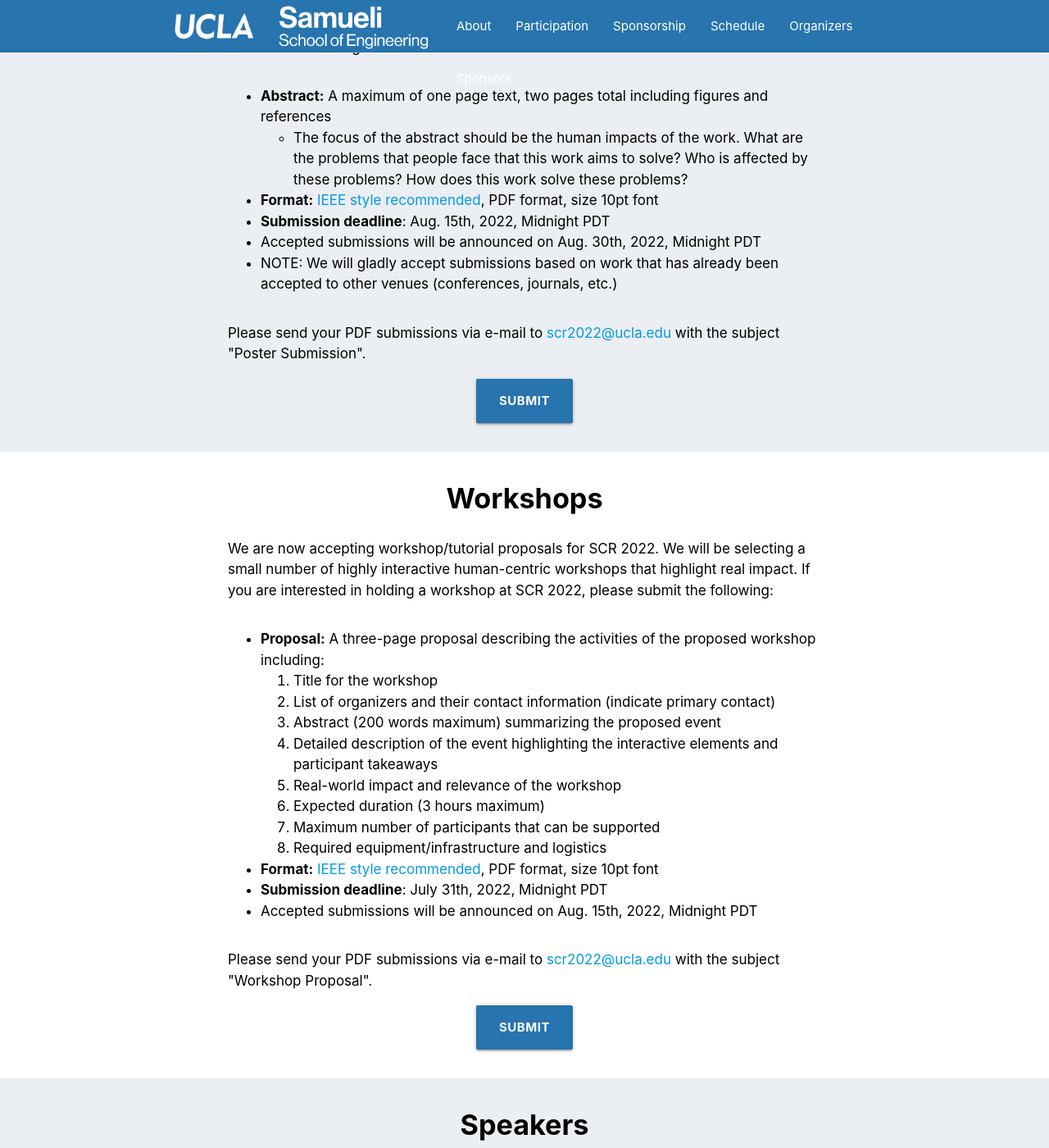
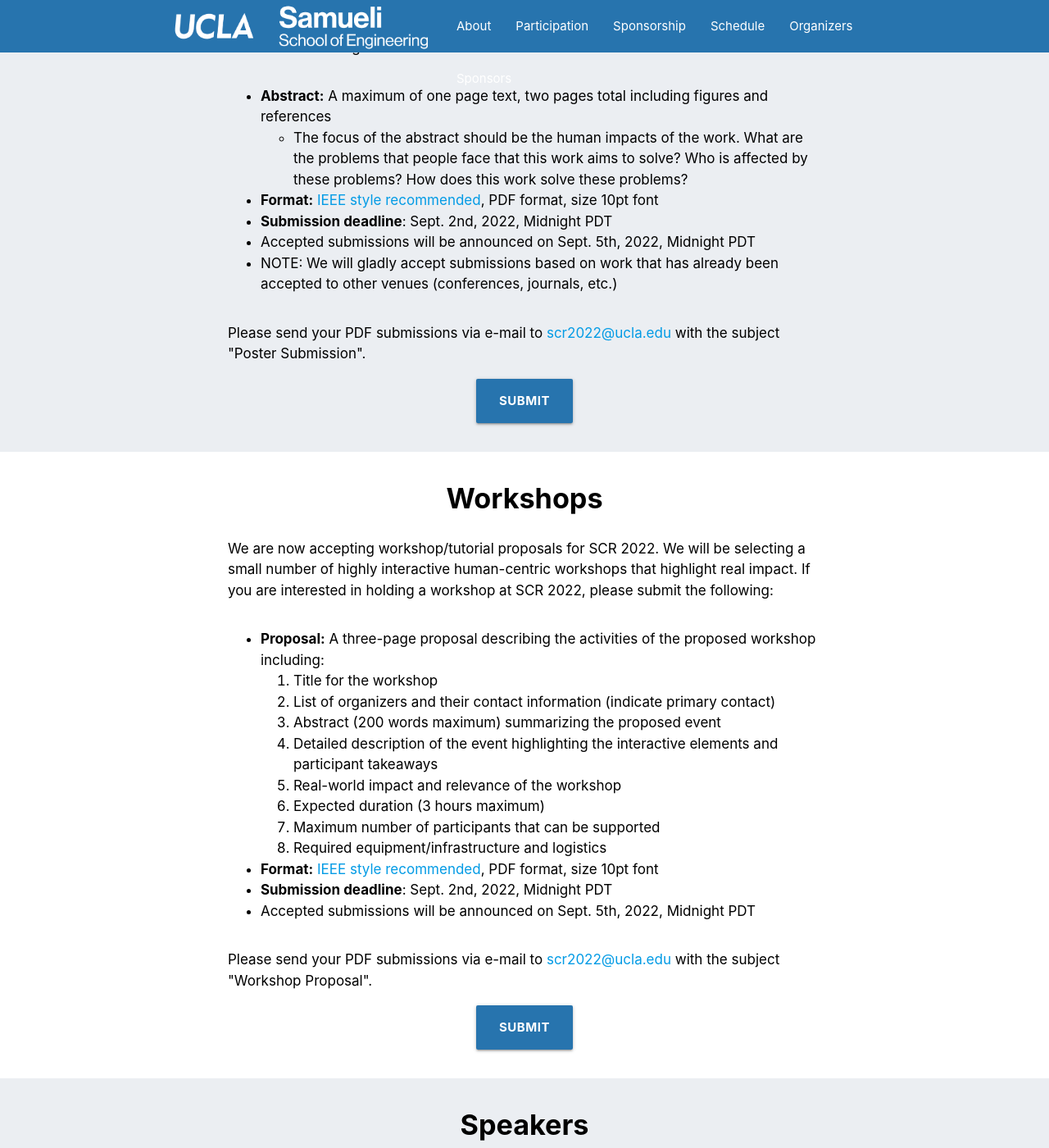
Before and after one commit to scr2022/scr2022.github.io, a Jekyll site: the page built from index.html, in a window 1280 px wide and 1400 px high, scrolled down 2158 px. Shown: the whole window at 82% size. Built offline with Jekyll 4.4.1, drawn with Linux system fonts in a browser that asks for light colours; some of the changed text lies outside the part shown.

Commit message:
registration and deadline change

```diff
--- a/_config.yml
+++ b/_config.yml
@@ -21,7 +21,7 @@
 directions-link: https://goo.gl/maps/CtCxUAHPBMjXnKbu9
 map-embed: https://www.google.com/maps/embed?pb=!1m18!1m12!1m3!1d1652.505897809897!2d-118.44563254873435!3d34.06921187954675!2m3!1f0!2f0!3f0!3m2!1i1024!2i768!4f13.1!3m3!1m2!1s0x80c2bc88bcefb20f%3A0xc622b89fcd2f5d21!2sEngineering%20VI!5e0!3m2!1sen!2sus!4v1580595924658!5m2!1sen!2sus
 organizer-email : scr2022@ucla.edu
-registration-page :
+registration-page : https://commerce.cashnet.com/UCLASCR
 upload-form:
 
 collections:
--- a/_includes/banner.html
+++ b/_includes/banner.html
@@ -5,7 +5,7 @@
           <h3 class="center-align banner-subheading"><i>Real Solutions to Real Problems impacting Real People</i></h3>
           <h4 class="center-align banner-subheading">UCLA, Sept. 22-23, 2022</h4>
           <br />
-          <a href="{{site.registration-page}}" class="btn-large" style="font-weight:bold; background-color: {{site.color.primary-dark}}">Registration delayed until further notice</a>
+          <a href="{{site.registration-page}}" class="btn-large" style="font-weight:bold; background-color: {{site.color.primary-dark}}">Register Now!!</a>
           <br />
         </div>
       </div>
--- a/_includes/howtocontribute.html
+++ b/_includes/howtocontribute.html
@@ -9,7 +9,7 @@
                   <li><b><a href="#posters">Posters</a>:</b> The main event of this symposium; everyone is invited to apply for a poster. An excellent opportunity to initiate discussions, network, and establish long-lasting collaborations with fellow colleagues across a diverse range of robotic disciplines</li>
                   <li><b><a href="#workshops">Workshops</a>:</b> Hands-on demonstrations or tutorials designed to fully engage the participants in a smaller interactive setting</li>
                   <li><b><a href="#speakers">Rising Stars and New Faculty Spotlights</a>:</b> Late-stage doctoral students, postdocs, and early-stage academics (0-5 years) are invited to apply for a talk with the focus being the human impact of their work</li>
-                  <li><b>Registration:</b> Attend the event! Register using the storefront for the event. Fee waivers are available through the following options:
+                  <li><b><a href="https://commerce.cashnet.com/UCLASCR">Registration</a>:</b> Attend the event! Register using the storefront for the event. Fee waivers are available through the following options:
                       <ul class="browser-default">
                         <li>Sign up as a volunteer! Send us an email at <a href="mailto:{{site.organizer-email}}">{{site.organizer-email}}</a> with the subject "Volunteering" and your preferred time to volunteer: Thurs. afternoon, Fri. morning, Fri. afternoon</li>
                         <li>Submit a 1 page (PDF, <a href="https://www.ieee.org/conferences/publishing/templates.html">IEEE style</a>, size 10pt font) abstract explaining your interest in attending the symposium. Please send your PDF submissions via e-mail to <a href="mailto:{{site.organizer-email}}">{{site.organizer-email}}</a> with the subject "Fee Waiver" </li>
--- a/_includes/posters.html
+++ b/_includes/posters.html
@@ -16,8 +16,8 @@
                     <li>The focus of the abstract should be the human impacts of the work. What are the problems that people face that this work aims to solve? Who is affected by these problems? How does this work solve these problems?</li>
                 </ul>
                 <li><b>Format:</b> <a href="https://www.ieee.org/conferences/publishing/templates.html">IEEE style recommended</a>, PDF format, size 10pt font</li>
-                <li><b>Submission deadline</b>: Aug. 15th, 2022, Midnight PDT</li>
-                <li>Accepted submissions will be announced on Aug. 30th, 2022, Midnight PDT</li>
+                <li><b>Submission deadline</b>: Sept. 2nd, 2022, Midnight PDT</li>
+                <li>Accepted submissions will be announced on Sept. 5th, 2022, Midnight PDT</li>
                 <li>NOTE: We will gladly accept submissions based on work that has already been accepted to other venues (conferences, journals, etc.)</li>
               </ul>
             <p class="left">
--- a/_includes/speakers_early.html
+++ b/_includes/speakers_early.html
@@ -39,8 +39,8 @@
                     <li>Specifically highlight the real-world impacts of your work. Most of your talk should focus on the motivation behind your work and its impacts rather than technical details. What problem will your work aim to solve? Who is affected by these problems? How will your work form a solution?</li>
                 </ul>
                 <li><b>Format:</b> <a href="https://www.ieee.org/conferences/publishing/templates.html">IEEE style recommended</a>, PDF format, size 10pt font</li>
-                <li><b>Submission deadline</b>: Aug. 15th, 2022, Midnight PDT</li>
-                <li>Accepted submissions will be announced on Aug. 30th 2022, Midnight PDT</li>
+                <li><b>Submission deadline</b>: Sept. 2nd, 2022, Midnight PDT</li>
+                <li>Accepted submissions will be announced on Sept. 5th 2022, Midnight PDT</li>
               </ul>
             </div>
           </div>
--- a/_includes/workshops.html
+++ b/_includes/workshops.html
@@ -23,8 +23,8 @@
                     <li>Required equipment/infrastructure and logistics</li>
                 </ol>
                 <li><b>Format:</b> <a href="https://www.ieee.org/conferences/publishing/templates.html">IEEE style recommended</a>, PDF format, size 10pt font</li>
-                <li><b>Submission deadline</b>: July 31th, 2022, Midnight PDT</li>
-                <li>Accepted submissions will be announced on Aug. 15th, 2022, Midnight PDT</li>
+                <li><b>Submission deadline</b>: Sept. 2nd, 2022, Midnight PDT</li>
+                <li>Accepted submissions will be announced on Sept. 5th, 2022, Midnight PDT</li>
               </ul>
             <p class="left">
                 Please send your PDF submissions via e-mail to <a href="mailto:{{site.organizer-email}}">{{site.organizer-email}}</a> with the subject "Workshop Proposal".
```
